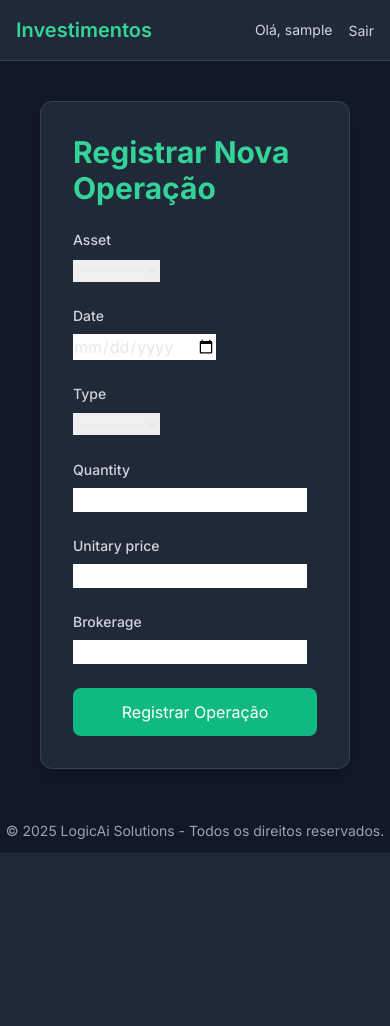
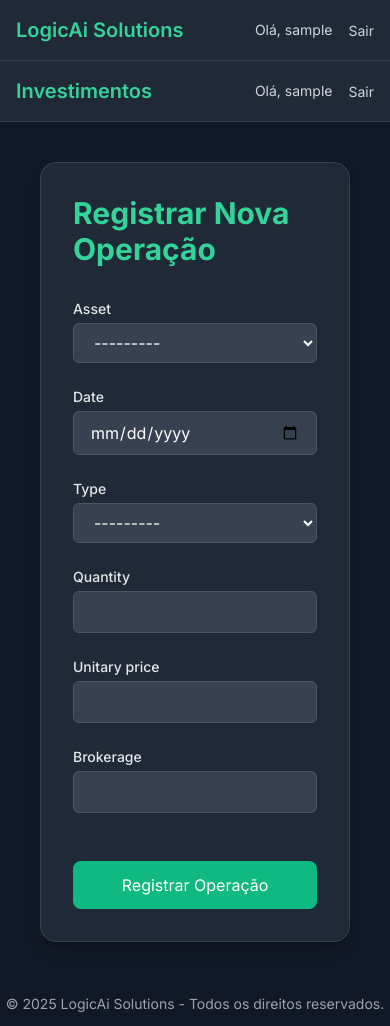
Before and after one commit to FelippeTN/investment-organization-app, a Django app: page /operacoes/novo/ in a window 390 px wide. Before the commit the page ends 853 px from the top, so only its background shows below. Run offline with Django 5.2, Linux system fonts and the light colour scheme; the visitor is signed in with stand-in values (Sample User, id 1); data that the repository does not hold is empty; some libraries are stand-ins or nearby versions.

Commit message:
STYLE: Make the screen responsive and adjust styles, including the top bar in "operation"

```diff
--- a/core/forms.py
+++ b/core/forms.py
@@ -7,9 +7,15 @@
         model = Operation
         fields = ['asset', 'date', 'type', 'quantity', 'unitary_price', 'brokerage']
         widgets = {
-            'date': forms.DateInput(attrs={'type': 'date'}),
+            'date': forms.DateInput(attrs={'type': 'date', 'class': 'bg-gray-700 text-white border border-gray-600 rounded-md px-4 py-2 focus:outline-none focus:ring-2 focus:ring-emerald-400'}),
         }
 
     def __init__(self, *args, **kwargs):
         super().__init__(*args, **kwargs)
+
+        for field_name, field in self.fields.items():
+            field.widget.attrs.update({
+                'class': 'bg-gray-700 text-white border border-gray-600 rounded-md px-4 py-2 focus:outline-none focus:ring-2 focus:ring-emerald-400',
+            })
+
         self.fields['asset'].queryset = Asset.objects.all()
--- a/core/templates/operations/operation_form.html
+++ b/core/templates/operations/operation_form.html
@@ -1,25 +1,55 @@
 {% extends 'base.html' %}
+{% block topbar %}
+    <header class="bg-gray-800 border-b border-gray-700">
+        <div class="max-w-7xl mx-auto px-4 py-4 flex items-center justify-between">
+            <div class="flex items-center space-x-4">
+                <a href="/" class="text-xl font-semibold text-emerald-400">LogicAi Solutions</a>
+            </div>
+            <div class="flex items-center space-x-4">
+                {% if user.is_authenticated %}
+                    <span class="text-sm text-gray-300">Olá, {{ user.username }}</span>
+                    <form action="{% url 'logout' %}" method="post" class="inline">
+                        {% csrf_token %}
+                        <button type="submit" class="text-sm text-gray-300 hover:text-emerald-400 transition">Sair</button>
+                    </form>
+                {% else %}
+                    <a href="{% url 'login' %}" class="text-sm text-gray-300 hover:text-emerald-400 transition">Login</a>
+                    <a href="{% url 'register' %}" class="text-sm text-gray-300 hover:text-emerald-400 transition">Cadastro</a>
+                {% endif %}
+            </div>
+        </div>
+    </header>
+{% endblock %}
+
 {% block title %}Registrar Operação{% endblock %}
 {% block content %}
-<div class="max-w-2xl mx-auto p-6">
-    <div class="bg-gray-800 rounded-xl shadow-lg p-8 border border-gray-700 fade-in">
-        <h1 class="text-3xl font-bold text-emerald-400 mb-6">Registrar Nova Operação</h1>
-        <form method="post" class="space-y-6">
+<div class="max-w-3xl mx-auto p-6">
+    <div class="bg-gray-800 rounded-2xl shadow-lg p-8 border border-gray-700 animate-fade-in">
+        <h1 class="text-3xl font-bold text-emerald-400 mb-8">Registrar Nova Operação</h1>
+
+        <form method="post" novalidate class="space-y-6">
             {% csrf_token %}
             <div class="grid grid-cols-1 md:grid-cols-2 gap-6">
                 {% for field in form %}
-                    <div>
-                        <label for="{{ field.id_for_label }}" class="block text-sm font-medium text-gray-300 mb-2">{{ field.label }}</label>
+                    <div class="flex flex-col">
+                        <label for="{{ field.id_for_label }}" class="text-sm font-medium text-gray-200 mb-1">
+                            {{ field.label }}
+                        </label>
                         {{ field }}
                         {% if field.errors %}
-                            <p class="text-red-400 text-sm mt-1">{{ field.errors.as_text }}</p>
+                            <span class="text-red-400 text-sm mt-1">
+                                {{ field.errors.as_text }}
+                            </span>
                         {% endif %}
                     </div>
                 {% endfor %}
             </div>
-            <button type="submit" class="w-full bg-emerald-500 text-white px-6 py-3 rounded-lg hover:bg-emerald-600 transition focus:outline-none focus:ring-2 focus:ring-emerald-400">
-                Registrar Operação
-            </button>
+
+            <div class="pt-6">
+                <button type="submit" class="w-full bg-emerald-500 text-white px-6 py-3 rounded-lg hover:bg-emerald-600 focus:outline-none focus:ring-2 focus:ring-emerald-400 transition-all">
+                    Registrar Operação
+                </button>
+            </div>
         </form>
     </div>
 </div>
```
